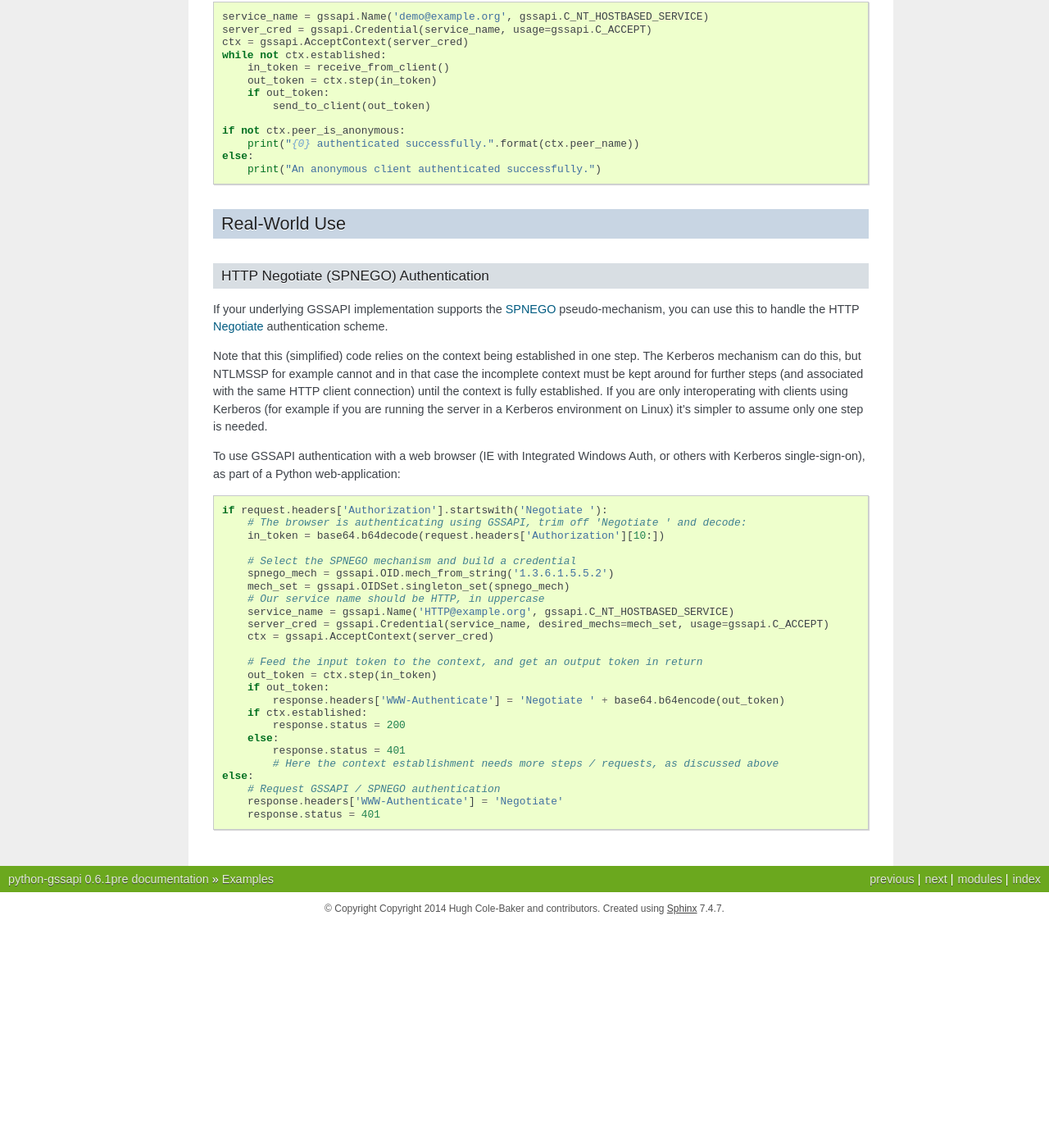
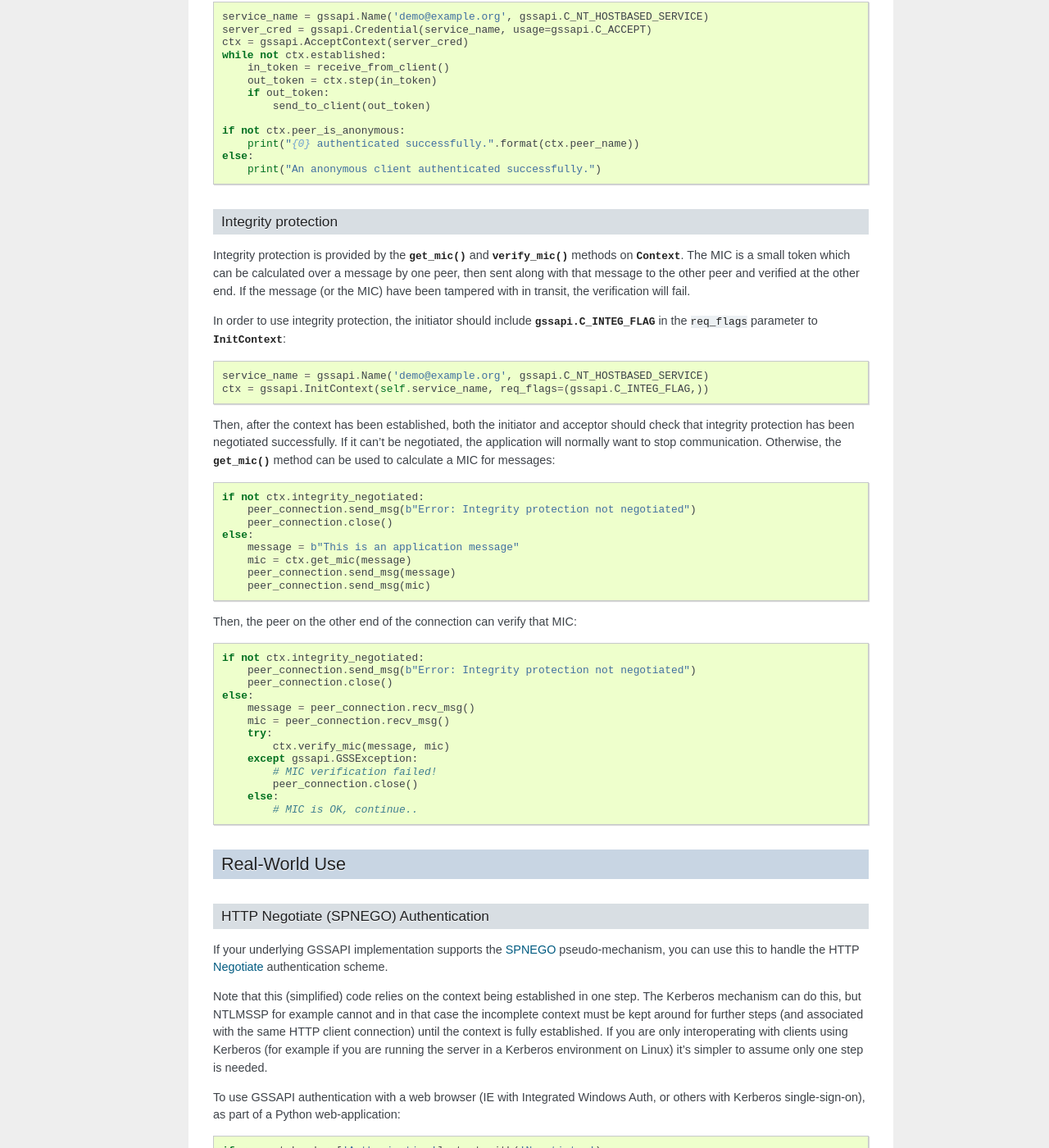
Before and after one commit to sigmaris/python-gssapi, a Sphinx documentation site: the page built from docs/source/examples.rst, in a window 1280 px wide and 1400 px high, scrolled down 784 px. Shown: the whole window at 82% size. Built offline with Sphinx 7.4.7, drawn with Linux system fonts in a browser that asks for light colours; before the commit the page ends 1912 px from its top, so only the background shows below that.

Commit message:
Fix HTTP Negotiate example, add verify_mic example
Obtaining a credential for the SPNEGO mech doesn't seem to work on my Mac,
and isn't actually needed, the initiator decides the mech to use.

```diff
--- a/docs/source/examples.rst
+++ b/docs/source/examples.rst
@@ -56,6 +56,57 @@ pointed to by the ``KRB5_KTNAME`` environment variable, when running this:
     else:
         print("An anonymous client authenticated successfully.")
 
+Integrity protection
+^^^^^^^^^^^^^^^^^^^^
+
+Integrity protection is provided by the :meth:`~gssapi.ctx.Context.get_mic` and
+:meth:`~gssapi.ctx.Context.verify_mic` methods on :class:`~gssapi.ctx.Context`. The MIC is a small
+token which can be calculated over a message by one peer, then sent along with that message to the
+other peer and verified at the other end. If the message (or the MIC) have been tampered with in
+transit, the verification will fail.
+
+In order to use integrity protection, the initiator should include :const:`gssapi.C_INTEG_FLAG` in
+the ``req_flags`` parameter to :class:`~gssapi.ctx.InitContext`:
+
+.. code-block:: python
+
+    service_name = gssapi.Name('demo@example.org', gssapi.C_NT_HOSTBASED_SERVICE)
+    ctx = gssapi.InitContext(self.service_name, req_flags=(gssapi.C_INTEG_FLAG,))
+
+Then, after the context has been established, both the initiator and acceptor should check that
+integrity protection has been negotiated successfully. If it can't be negotiated, the
+application will normally want to stop communication. Otherwise, the
+:meth:`~gssapi.ctx.Context.get_mic` method can be used to calculate a MIC for messages:
+
+.. code-block:: python
+
+    if not ctx.integrity_negotiated:
+        peer_connection.send_msg(b"Error: Integrity protection not negotiated")
+        peer_connection.close()
+    else:
+        message = b"This is an application message"
+        mic = ctx.get_mic(message)
+        peer_connection.send_msg(message)
+        peer_connection.send_msg(mic)
+
+Then, the peer on the other end of the connection can verify that MIC:
+
+.. code-block:: python
+
+    if not ctx.integrity_negotiated:
+        peer_connection.send_msg(b"Error: Integrity protection not negotiated")
+        peer_connection.close()
+    else:
+        message = peer_connection.recv_msg()
+        mic = peer_connection.recv_msg()
+        try:
+            ctx.verify_mic(message, mic)
+        except gssapi.GSSException:
+            # MIC verification failed!
+            peer_connection.close()
+        else:
+            # MIC is OK, continue..
+
 Real-World Use
 --------------
 
@@ -82,12 +133,9 @@ Kerberos single-sign-on), as part of a Python web-application:
         # The browser is authenticating using GSSAPI, trim off 'Negotiate ' and decode:
         in_token = base64.b64decode(request.headers['Authorization'][10:])
 
-        # Select the SPNEGO mechanism and build a credential
-        spnego_mech = gssapi.OID.mech_from_string('1.3.6.1.5.5.2')
-        mech_set = gssapi.OIDSet.singleton_set(spnego_mech)
         # Our service name should be HTTP, in uppercase
         service_name = gssapi.Name('HTTP@example.org', gssapi.C_NT_HOSTBASED_SERVICE)
-        server_cred = gssapi.Credential(service_name, desired_mechs=mech_set, usage=gssapi.C_ACCEPT)
+        server_cred = gssapi.Credential(service_name, usage=gssapi.C_ACCEPT)
         ctx = gssapi.AcceptContext(server_cred)
 
         # Feed the input token to the context, and get an output token in return
--- a/docs/source/todo.rst
+++ b/docs/source/todo.rst
@@ -5,4 +5,3 @@ TODO
 * Return ``S_DUPLICATE_TOKEN``, etc information from unwrap and verify_mic
 * ``gss_add_cred`` support?
 * Add support for useful GSSAPI / krb5 extensions, e.g. storing delegated credentials
-* Create more specific subclasses of GSSCException for bad mech, missing credentials, etc
```
